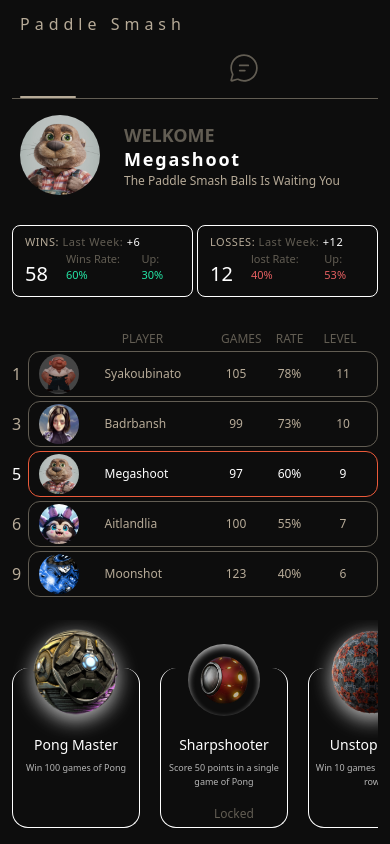
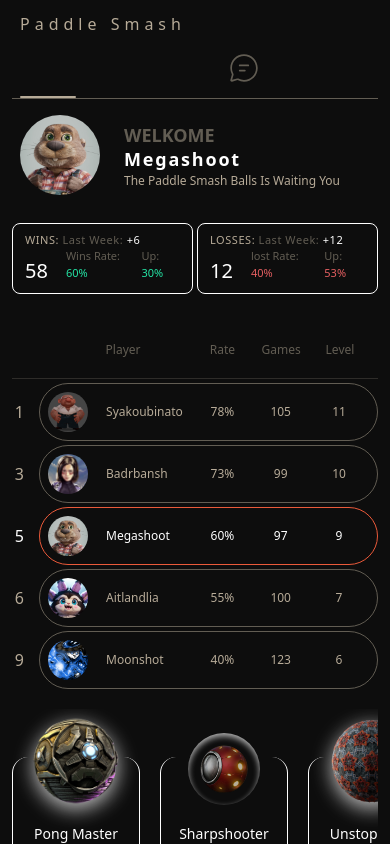
Before and after one commit to recursive-beast/ft_transcendence, a Next.js app in the folder frontend/: page /home in a window 390 px wide. Built offline with nearby package versions, Linux system fonts and the light colour scheme; some icons are missing.

Commit message:
finish leaderboard, (home 90%) and statrting chat

```diff
--- a/frontend/src/app/home/page.js
+++ b/frontend/src/app/home/page.js
@@ -13,6 +13,8 @@ import { Icon } from "@iconify/react";
 import Link from "next/link";
 import { useState } from "react";
 import clsx from "clsx";
+
+import qrCode from "@/images/pics/qrcode.jpeg";
 //Profils
 import Pic01 from "@/images/profils/01.jpg";
 import Pic02 from "@/images/profils/02.jpg";
@@ -319,14 +321,16 @@ function Achievement() {
 export function Ranking(props) {
   return (
     <section className="my-4 w-full text-[10px] font-light capitalize text-tx01 xs:text-xs sm:text-base">
-      <div className="m-1 flex items-center justify-between pr-4 uppercase text-tx02">
-        <div className="mr-7 xs:mr-12 sm:mx-16"></div>
-        <div className="w-32 text-center">player</div>
-        <div className="w-9 text-center">games</div>
-        <div className="w-9 text-center">rate</div>
-        <div className="w-9 text-center">level</div>
-      </div>
       <div>
+      <Rank
+        pos="x"
+        pic={Pic01}
+        name="player"
+        games="games"
+        rate="rate"
+        level="level"
+        first
+      />
         <Rank
           pos="1"
           pic={Pic01}
@@ -546,7 +550,7 @@ export default function Home() {
           />
         </div>
 
-        <div className="no-scrollbar mx-2 flex flex-1 flex-col justify-between overflow-auto xs:mx-3 sm:mx-5">
+        <div className="no-scrollbar px-2 flex flex-1 flex-col justify-between overflow-auto xs:px-3 sm:px-5 lg:px-8 max-w-[1400px] mx-auto">
           <div className="xl:hidden z-10">
             <Header
               home={true}
@@ -554,7 +558,7 @@ export default function Home() {
             />
           </div>
 
-          <div className="flex flex-1 flex-col justify-between ">
+          <div className="flex flex-1 flex-col justify-between">
             <ProfileInfo />
             <PlayRate />
             <Ranking />
--- a/frontend/src/app/leaderboard/page.js
+++ b/frontend/src/app/leaderboard/page.js
@@ -3,9 +3,7 @@
 import {
   Title,
   Header,
-  Friends,
   RightBar,
-  Notificatin,
   Rank,
 } from "@/components/common";
 import clsx from "clsx";
@@ -15,8 +13,6 @@ import Link from "next/link";
 import React from "react";
 import { useState } from "react";
 
-import logoPic from "@/images/logos/logo.png";
-import qrCode from "@/images/pics/qrcode.jpeg";
 //Profils
 import Pic01 from "@/images/profils/01.jpg";
 import Pic02 from "@/images/profils/02.jpg";
@@ -25,122 +21,48 @@ import Pic11 from "@/images/profils/11.jpg";
 import Pic05 from "@/images/profils/05.jpg";
 import Pic06 from "@/images/profils/06.jpg";
 import Pic15 from "@/images/profils/15.jpg";
-//achievements
-import AvCmBack from "@/images/achievements/comeback.png";
-import AvDemon from "@/images/achievements/demon.png";
-import AvIron from "@/images/achievements/iron.png";
-import AvMaster from "@/images/achievements/master.png";
-import AvProdigy from "@/images/achievements/prodigy.png";
-import AvShar from "@/images/achievements/shar.png";
-import AvUnsto from "@/images/achievements/unsto.png";
-import AvShoot from "@/images/achievements/shoot.png";
-import { useHorizontalScroll } from "@/hooks/useHorizontalScroll";
 
-function MbHeader() {
+function LeaderMenu(props) {
   return (
-    <header className="flex flex-col border-b border-tx03 pt-3 lg:pt-0 xl:hidden">
-      {/* top bar */}
-      <div className="left-0 mb-4 text-base font-light capitalize tracking-[5px] xs:text-base sm:mb-6 sm:text-lg lg:hidden xl:hidden">
-        paddle smash
+    <div className="grid h-[35rem] w-72 grid-rows-4 items-center justify-center justify-items-center rounded-2xl border border-t-0 border-tx01 bg-gradient-to-t from-tx02/80 px-1 py-10 text-tx05 md-h:h-[40rem]">
+      {/* pic */}
+      <div>
+        <Image
+          className=" h-36 w-36 rounded-full border border-tx01 object-cover"
+          src={props.pic}
+          quality={100}
+        />
       </div>
 
-      {/* nav bar */}
-      <div className="flex items-center justify-between pb-3 xs:pb-4">
-        {[
-          "solar:home-2-broken",
-          "solar:gamepad-broken",
-          "solar:ranking-broken",
-          "fluent:chat-28-regular",
-        ].map((v) => {
-          return (
-            <Icon
-              key={v}
-              className="h-7 w-7 text-tx02 first:text-tx01 xs:h-8 xs:w-8 sm:h-10 sm:w-10"
-              icon={v}
-            />
-          );
-        })}
+      {/* name */}
+      <div className="text-2xl capitalize tracking-[0.2rem]">{props.name}</div>
+
+      {/* level */}
+      <div className="w-full">
+        <div className="mb-2 flex items-center justify-between text-xl font-extralight tracking-widest">
+          <div>Level</div>
+          <div className=" text-tx01">{props.level}</div>
+        </div>
+
+        <div className="h-1 w-full rounded-full bg-bg01 bg-gradient-to-r from-tx01"></div>
       </div>
-    </header>
+
+      {/* position */}
+      <div className="w-full text-xl font-extralight tracking-widest">
+        <div className="mb-2">My Position</div>
+
+        <div className="text-tx01">{props.pos}</div>
+      </div>
+
+      {/* games */}
+      <div className="w-full text-xl font-extralight tracking-widest">
+        <div className="mb-2">Games</div>
+
+        <div className="text-tx01">{props.games}</div>
+      </div>
+    </div>
   );
 }
-
-function WebHeader() {
-  return (
-    <header className="hidden h-full w-36 flex-col items-center border-r border-tx02 xl:flex 2xl:w-56">
-      {/* logo */}
-      <div className="flex h-[30vh] items-center justify-center 2xl:h-[25vh]">
-        <Image className="w-32 2xl:w-36" src={logoPic} alt="Logo of the game" />
-      </div>
-
-      {/* nav */}
-      <div className="flex flex-1 items-center justify-between">
-        <div className="mb-20 flex h-[40vh] flex-col items-center justify-between">
-          {[
-            { text: "home", icon: "solar:home-2-broken" },
-            { text: "game", icon: "solar:gamepad-broken" },
-            { text: "chat", icon: "fluent:chat-28-regular" },
-            { text: "leaderboard", icon: "solar:ranking-broken" },
-          ].map((v) => {
-            return (
-              <button key={v.text} className="group flex flex-col items-center">
-                <Icon
-                  className="w-6 text-tx01 group-hover:-translate-y-1 lg:w-7 lg:transition lg:duration-500 lg:group-hover:text-tx02 xl:w-8 2xl:w-10"
-                  icon={v.icon}
-                  width="36"
-                />
-                <div className=" text-sm font-light uppercase tracking-[3px] text-tx01  lg:opacity-0 lg:transition lg:duration-700 lg:group-hover:opacity-100">
-                  {v.text}
-                </div>
-              </button>
-            );
-          })}
-        </div>
-      </div>
-    </header>
-  );
-}
-
-// function Rank({ index, first, ...props }) {
-//   return (
-//     <div
-//       className={clsx(
-//         "my-1 flex w-full items-center sm:my-3",
-//         index && "text-tx05",
-//         first && "sticky top-0 my-0 border-b border-tx03 bg-bg01 sm:my-0",
-//       )}
-//     >
-//       <div
-//         className={clsx(
-//           "mr-2 w-4 text-center text-xs xs:mr-3 xs:text-base sm:mr-4 sm:w-3 sm:text-xl",
-//           first && "invisible",
-//         )}
-//       >
-//         {props.pos}
-//       </div>
-//       <div
-//         className={clsx(
-//           "flex w-full items-center justify-between rounded-xl border border-tx02 p-[2px] pr-4",
-//           index && "border-tx06",
-//           first && "border-0 text-tx02",
-//         )}
-//       >
-//         <Image
-//           className={clsx(
-//             "mr-2 h-7 w-7 rounded-full object-cover xs:ml-2 xs:h-10 xs:w-10 sm:ml-4 sm:mr-10 md:h-16 md:w-16",
-//             first && "invisible",
-//           )}
-//           src={props.pic}
-//           quality={100}
-//         />
-//         <div className="w-20 text-left sm:w-28">{props.name}</div>
-//         <div className="w-9 text-center xs:w-11 sm:w-16">{props.rate}</div>
-//         <div className="w-9 text-center xs:w-11 sm:w-16">{props.games}</div>
-//         <div className="w-9 text-center xs:w-11 sm:w-16">{props.level}</div>
-//       </div>
-//     </div>
-//   );
-// }
 
 function Ranking(props) {
   return (
@@ -263,53 +185,6 @@ function Ranking(props) {
   );
 }
 
-// function RightBar(props) {
-//   return (
-//     <section className="hidden h-screen w-80 items-center justify-center border-l border-tx03 px-4 lg:flex">
-//       {/* profil */}
-//       <div className="grid h-2/3 w-72 grid-rows-4 items-center justify-center justify-items-center rounded-2xl border border-t-0 border-tx01 bg-gradient-to-t from-tx02/80 px-1 py-10 text-tx05 2xl:h-1/2">
-//         {/* pic */}
-//         <div>
-//           <Image
-//             className=" h-36 w-36 rounded-full border border-tx01 object-cover"
-//             src={props.pic}
-//             quality={100}
-//           />
-//         </div>
-
-//         {/* name */}
-//         <div className="text-2xl capitalize tracking-[0.2rem]">
-//           {props.name}
-//         </div>
-
-//         {/* level */}
-//         <div className="w-full">
-//           <div className="mb-2 flex items-center justify-between text-xl font-extralight tracking-widest">
-//             <div>Level</div>
-//             <div className=" text-tx01">{props.level}</div>
-//           </div>
-
-//           <div className="h-1 w-full rounded-full bg-bg01 bg-gradient-to-r from-tx01"></div>
-//         </div>
-
-//         {/* position */}
-//         <div className="w-full text-xl font-extralight tracking-widest">
-//           <div className="mb-2">My Position</div>
-
-//           <div className="text-tx01">{props.pos}</div>
-//         </div>
-
-//         {/* games */}
-//         <div className="w-full text-xl font-extralight tracking-widest">
-//           <div className="mb-2">Games</div>
-
-//           <div className="text-tx01">{props.games}</div>
-//         </div>
-//       </div>
-//     </section>
-//   );
-// }
-
 function Place({ className, index, ...props }) {
   return (
     <div
@@ -417,28 +292,17 @@ export default function Home() {
   return (
     <main className="flex h-screen max-h-screen flex-col bg-bg01 text-tx01">
       {/* top of the window */}
-      {/* <div className="hidden h-12 w-full items-center justify-center border-b border-tx01 bg-bg02 text-xl font-light uppercase tracking-[10px] xs:tracking-[14px] lg:flex xl:h-16 xl:text-2xl">
-        paddle smash
-      </div> */}
       <Title />
-
-      {/* header */}
-      <div className="z-10 mx-2 xs:mx-3 sm:mx-5 lg:mx-8 lg:hidden">
-        {/* <MbHeader /> */}
-        <Header />
-      </div>
 
       <div className="flex flex-1 overflow-hidden">
         <div className="hidden xl:block">
-          {/* <WebHeader /> */}
           <Header />
         </div>
 
-        <div className="mx-2 flex flex-1 flex-col xs:mx-3 sm:mx-5 lg:mx-8">
+        <div className="px-2 flex flex-1 flex-col xs:px-3 sm:px-5 lg:px-8 max-w-[1400px] mx-auto">
           {/* content */}
-          <div className=" hidden bg-bg01 lg:block">
-            {/* <MbHeader /> */}
-            {/* <MbHeader /> */}
+          <div className="xl:hidden">
+            <Header />
           </div>
           <FirstPlaces />
           <Ranking />
@@ -446,14 +310,15 @@ export default function Home() {
 
         <div>
           <RightBar
-            onSettingClick={() => {
-              setSetting(true);
-            }}
-            pic={Pic15}
-            name="megashoot"
-            level="9"
-            pos="5th"
-            games="97"
+            menu={
+              <LeaderMenu
+                pic={Pic15}
+                name="megashoot"
+                level="9"
+                pos="5th"
+                games="97"
+              />
+            }
           />
         </div>
       </div>
--- a/frontend/src/components/common.js
+++ b/frontend/src/components/common.js
@@ -8,7 +8,6 @@ import React from "react";
 import { useState } from "react";
 
 import logoPic from "@/images/logos/logo.png";
-import qrCode from "@/images/pics/qrcode.jpeg";
 //Profils
 import Pic01 from "@/images/profils/01.jpg";
 import Pic02 from "@/images/profils/02.jpg";
@@ -291,7 +290,7 @@ export function Header(props) {
 export function RightBar(props) {
   const [notif, setNotif] = useState(false);
   return (
-    <section className="mb-4 hidden h-screen w-[22rem] justify-between border-l border-tx03 px-5 py-8 lg:flex">
+    <section className="mb-4 hidden h-screen w-[22rem] items-center justify-between border-l border-tx03 px-5 py-8 lg:flex">
       {props.menu}
     </section>
   );
@@ -310,32 +309,43 @@ export function MenuBar(props) {
   );
 }
 
-export function Rank({ index, ...props }) {
+export function Rank({ index, first, ...props }) {
   return (
     <div
       className={clsx(
-        "my-1 flex w-full items-center sm:my-3",
+        "flex w-full items-center",
         index && "text-tx05",
+        !first && "my-1 sm:my-3",
+        first && "sticky top-0 border-b border-tx03 bg-bg01",
       )}
     >
-      <div className="mr-2 w-2 text-xs xs:text-base sm:w-3 sm:text-xl ">
+      <div
+        className={clsx(
+          "mr-2 w-4 text-center text-xs xs:mr-3 xs:text-base sm:mr-4 sm:w-3 sm:text-xl",
+          first && "invisible",
+        )}
+      >
         {props.pos}
       </div>
       <div
         className={clsx(
-          " flex w-full items-center justify-between rounded-xl border border-tx02 p-[2px] pr-4",
+          "flex w-full items-center justify-between rounded-full border border-tx02 p-1 xs:pr-4",
           index && "border-tx06",
+          first && "border-0 text-tx02",
         )}
       >
         <Image
-          className="mr-2 h-7 w-7  rounded-full object-cover xs:ml-2 xs:h-10 xs:w-10 sm:ml-4 sm:mr-10 md:h-16 md:w-16"
+          className={clsx(
+            "sm-h:h-12 sm-h:w-12 md-h:h-14 md-h:w-14 mr-2 h-7 w-7 rounded-full  object-cover xs:m-1 xs:h-10 xs:w-10 sm:mr-12",
+            first && "invisible",
+          )}
           src={props.pic}
           quality={100}
         />
-        <div className="w-24 text-left">{props.name}</div>
-        <div className="w-9 text-center">{props.games}</div>
-        <div className="w-9 text-center">{props.rate}</div>
-        <div className="w-9 text-center">{props.level}</div>
+        <div className="w-20 text-left sm:w-28">{props.name}</div>
+        <div className="w-9 text-center xs:w-11 sm:w-16">{props.rate}</div>
+        <div className="w-9 text-center xs:w-11 sm:w-16">{props.games}</div>
+        <div className="w-9 text-center xs:w-11 sm:w-16">{props.level}</div>
       </div>
     </div>
   );
--- a/frontend/tailwind.config.js
+++ b/frontend/tailwind.config.js
@@ -26,6 +26,8 @@ module.exports = {
       'xs': '380px',
       ...defaultTheme.screens,
       'md': '769px',
+      'sm-h': { 'raw': '(min-height: 900px)' },
+      'md-h': { 'raw': '(min-height: 1200px)' },
     },
     colors: {
       // Primary colors
```
Also changed, not shown: frontend/src/app/chat/page.js (added, +21 -0 lines).
